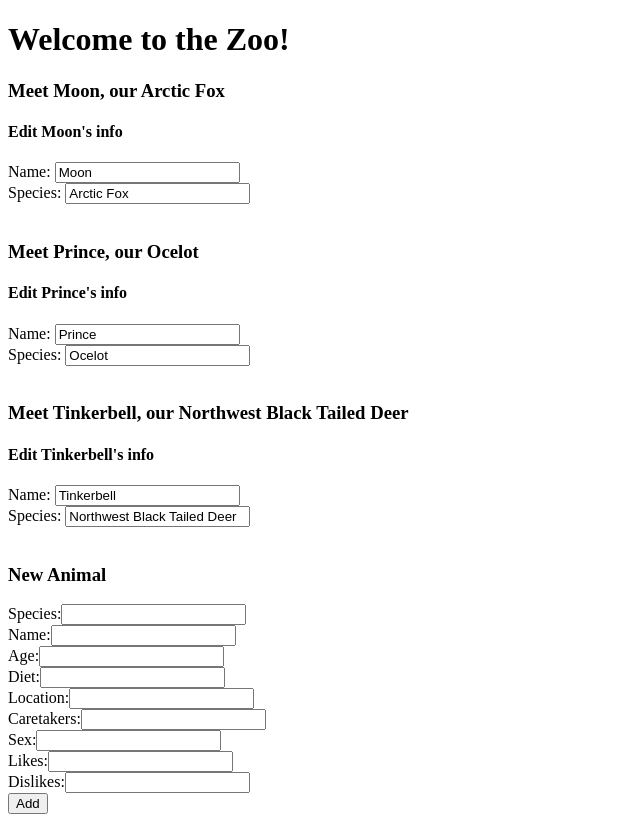
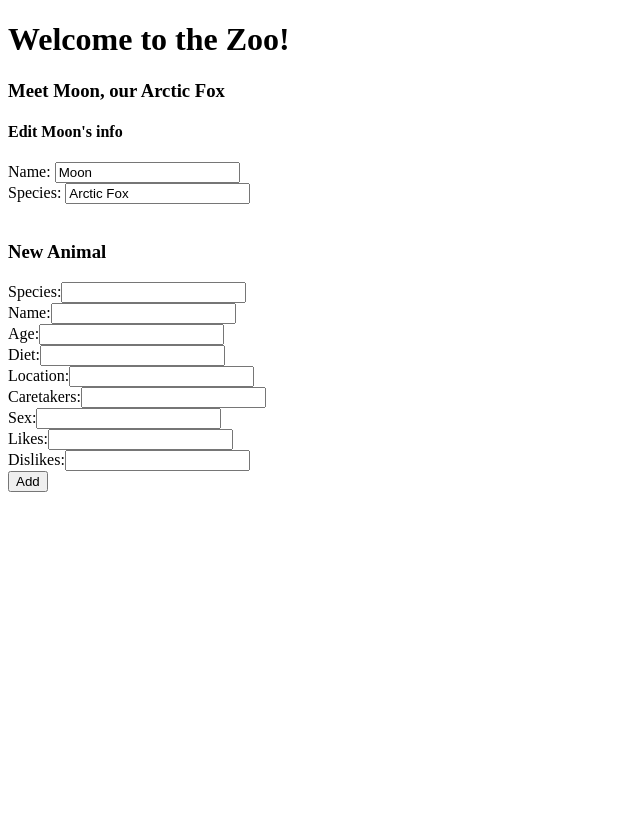
Before and after one commit to ericschoettle/Angular-Zoo, an Angular app: page / in a window 1280 px wide. Shown: the whole page, without its empty margins (0-640 px from the left). After the commit the page ends 800 px from the top, so only its background shows below. Built offline with nearby package versions, Linux system fonts and the light colour scheme.

Commit message:
Implement pipe

```diff
--- a/src/app/app.component.html
+++ b/src/app/app.component.html
@@ -3,7 +3,7 @@
   <h1>Welcome to the Zoo!</h1>
 </div>
 
-<div *ngFor="let animal of animals">
+<div *ngFor="let animal of animals | age">
   <app-animal-list [animal]="animal"></app-animal-list>
   <app-edit-animal [animal]="animal"></app-edit-animal>
 </div>
--- a/src/app/app.component.ts
+++ b/src/app/app.component.ts
@@ -12,7 +12,7 @@ import { AnimalService } from './shared/animal.service'
 
 export class AppComponent implements OnInit {
   animals: Animal[] = [];
-  debugger
+
   constructor(private animalService: AnimalService) { };
 
   ngOnInit(): void {
```
